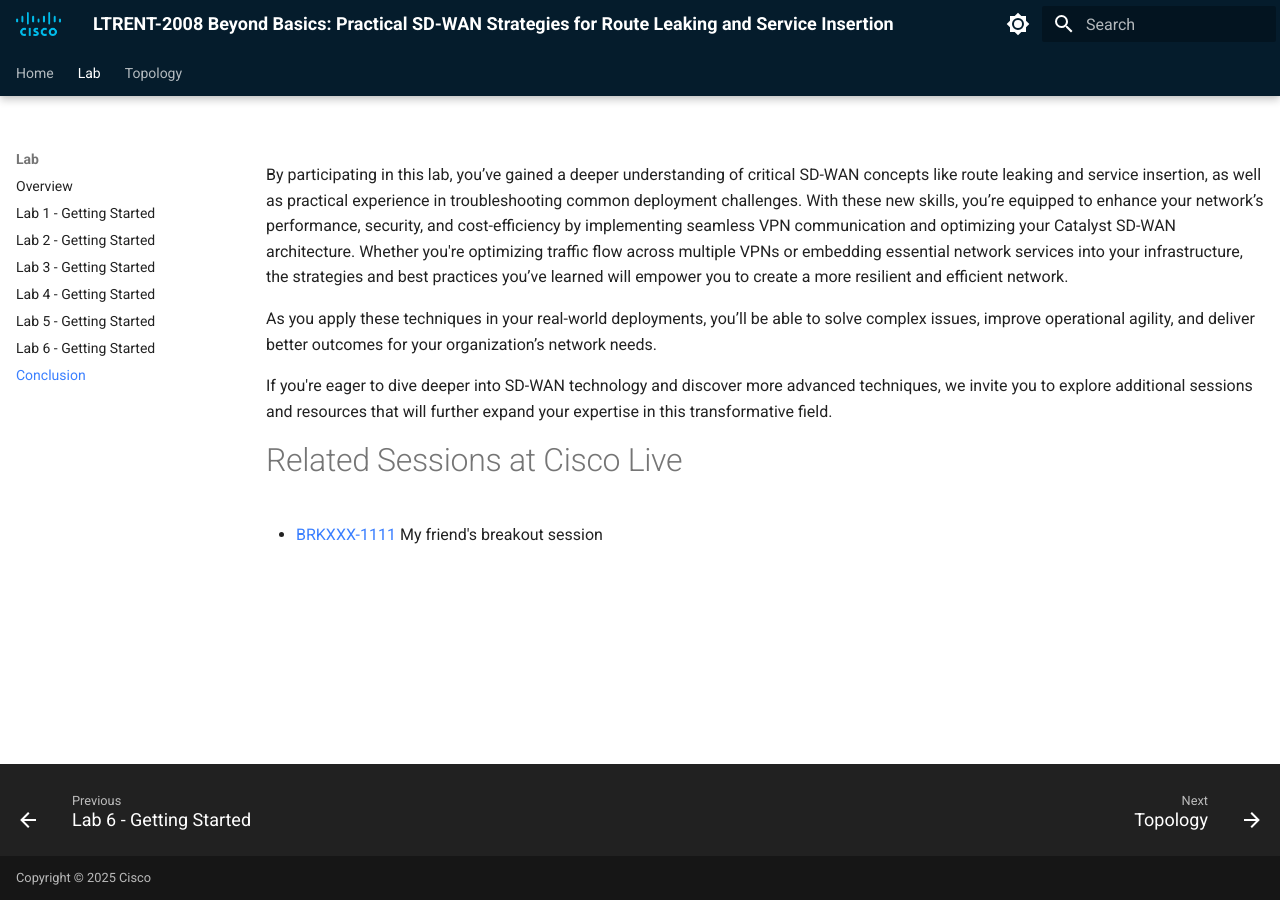
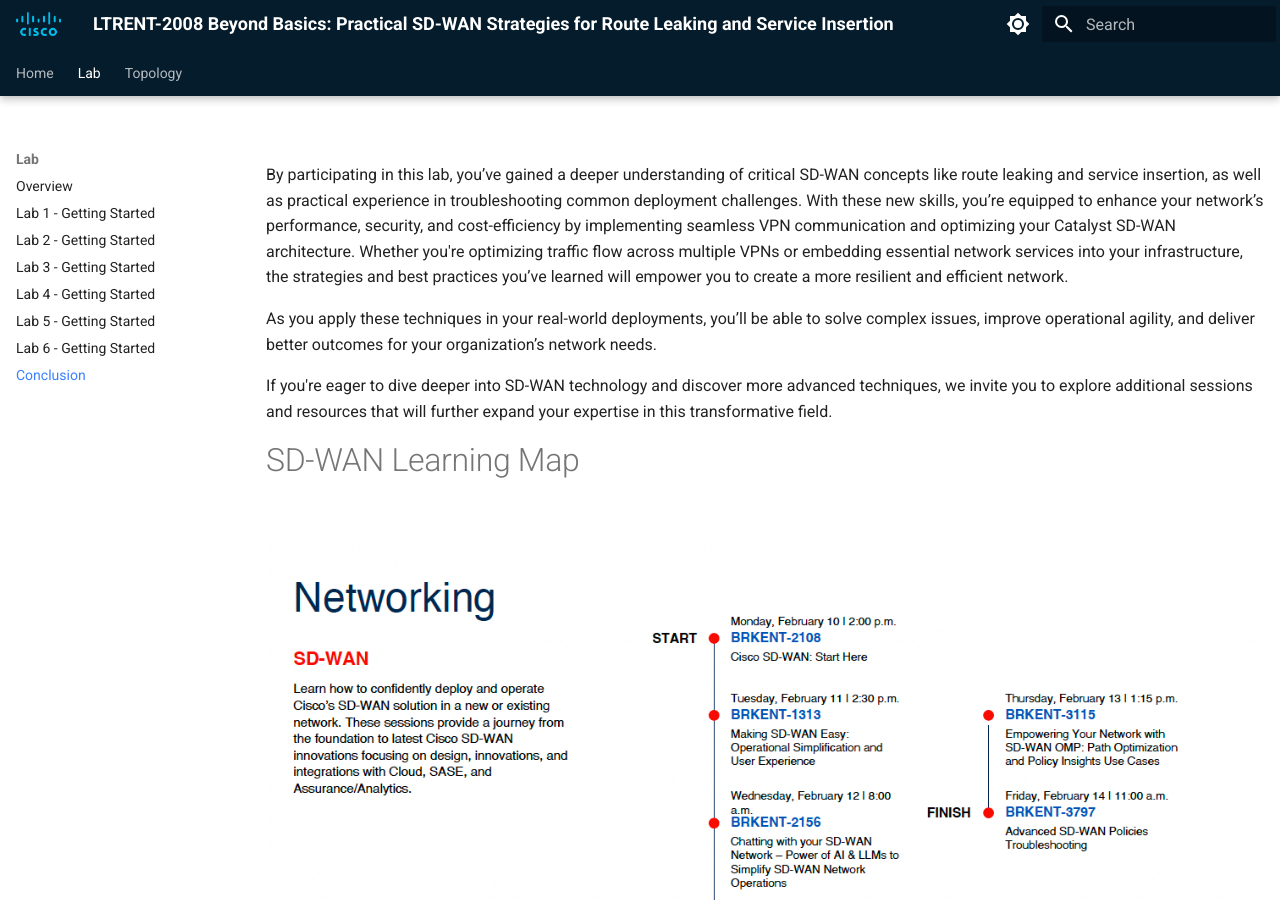
Before and after one commit to ciscodocs/ltrent-2008-clemea25, an MkDocs documentation site: the page built from docs/conclusion.md, in a window 1280 px wide and 900 px high. Built offline with MkDocs 1.6.1 and Material for MkDocs 9.7.7, drawn with Linux system fonts in a browser that asks for light colours.

Commit message:
SD-WAN Leaning Map and deleting old files.

```diff
--- a/docs/conclusion.md
+++ b/docs/conclusion.md
@@ -6,6 +6,8 @@ As you apply these techniques in your real-world deployments, you’ll be able t
 
 If you're eager to dive deeper into SD-WAN technology and discover more advanced techniques, we invite you to explore additional sessions and resources that will further expand your expertise in this transformative field.
 
-# Related Sessions at Cisco Live
+# SD-WAN Learning Map
 
-- [BRKXXX-1111](https://www.ciscolive.com/apjc/learn/session-catalog.html?search=BRKXXX-1111#/) My friend's breakout session
+<figure markdown>
+  ![learning-map](./assets/SD-WAN-learning-map-2025.png)
+</figure>
```
